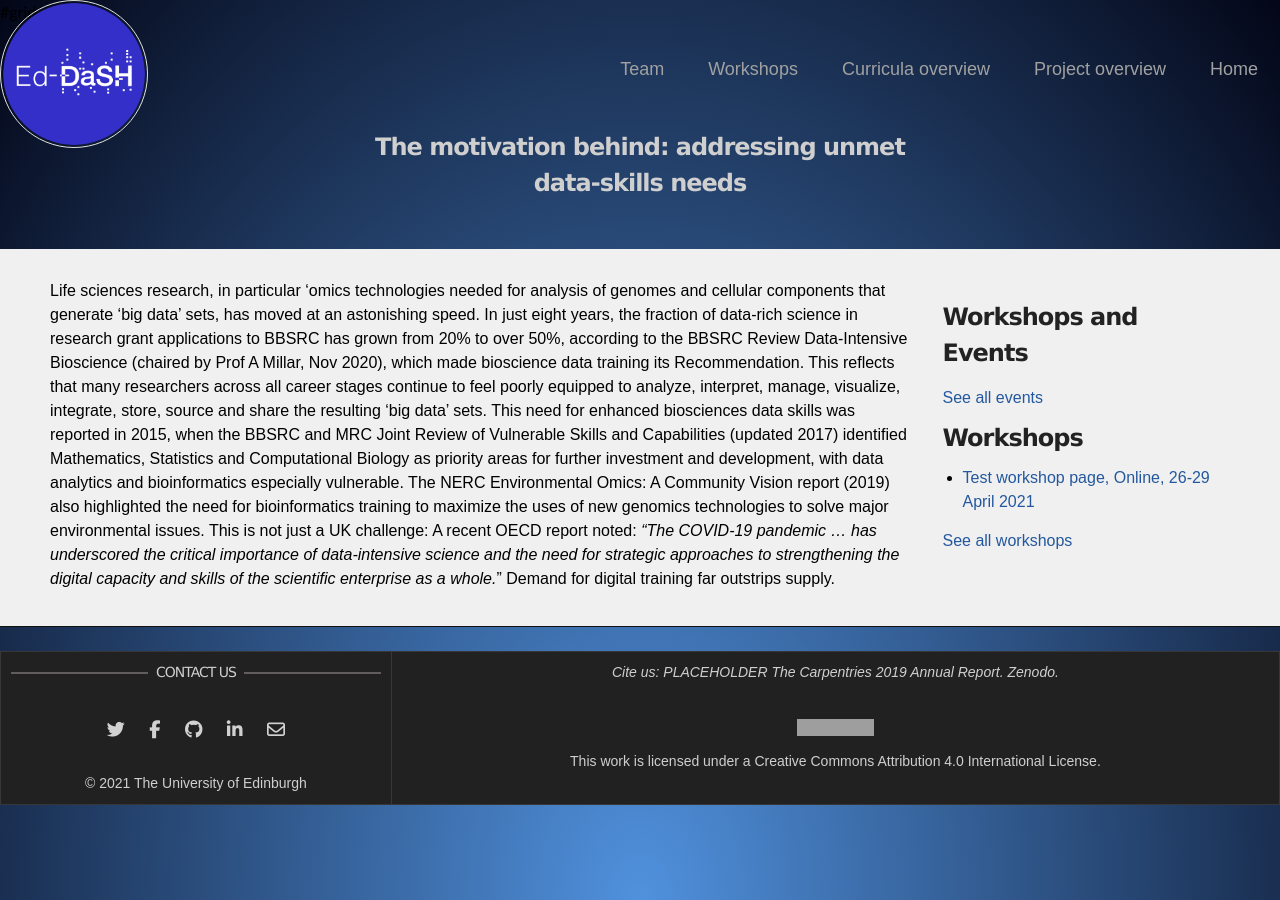
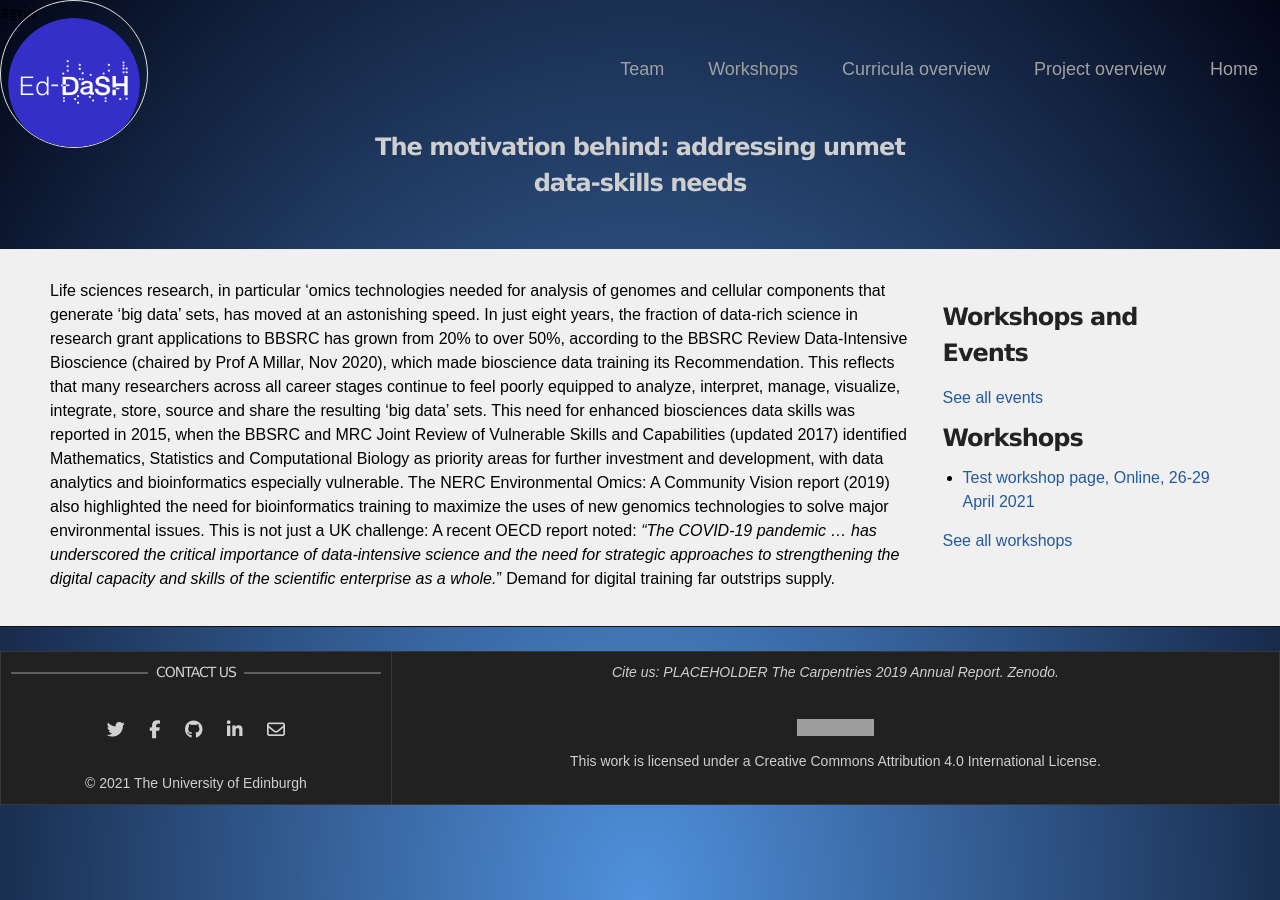
Before and after one commit to edcarp/Ed-DaSH, a Jekyll site: the page built from further_project_details.md, in a window 1280 px wide. Built offline with Jekyll 4.4.1, drawn with Linux system fonts in a browser that asks for light colours; nearby versions of some CDN libraries; our own code applies the rules of GitHub Pages for plain Markdown files; grey boxes are pictures that could not be loaded.

Commit message:
Update default.html

```diff
--- a/_layouts/default.html
+++ b/_layouts/default.html
@@ -85,11 +85,12 @@
 		</div>
 
          </div>
-
+	      <div class="main-logo-align">
 	 	<a href="https://edcarp.github.io/Ed_DaSH/">
-            		<img src="./images/Ed_DaSH_blue_circle.png" alt="Ed-DaSH blue circle logo" width="148px" height="148px" class="main-logo-align" />
+            		<!--img src="./images/Ed_DaSH_blue_circle.png" alt="Ed-DaSH blue circle logo" width="148px" height="148px"  /-->
+			<img src="./images/Ed_DaSH_blue_circle.png" alt="Ed-DaSH blue circle logo" />
 		</a>
-
+	      </div>
       </header>
    </div>
 
```
